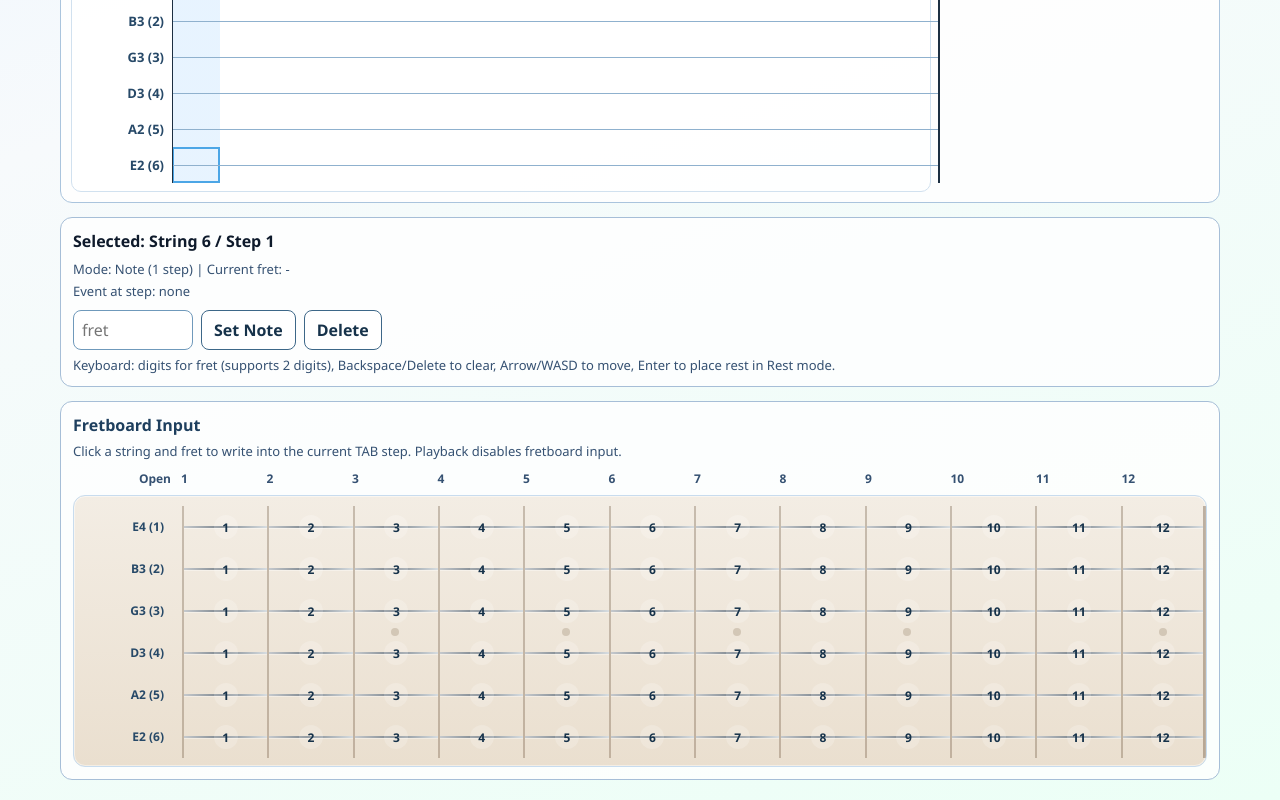
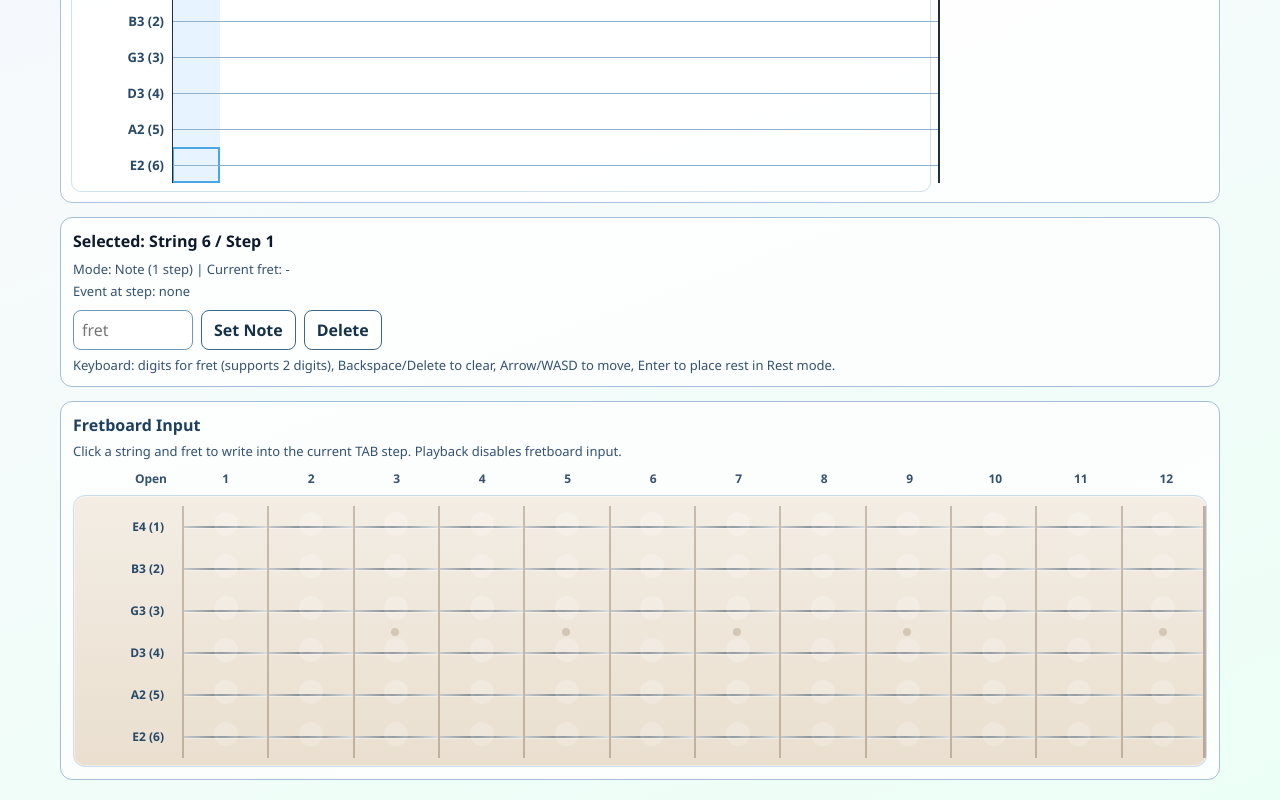
Before and after one commit to ryogy-labs/quick-tab, a Next.js app: page / in a window 1280 px wide. Shown: the part 570-1370 px from the top of the page. Built offline with nearby package versions, Linux system fonts and the light colour scheme.

Commit message:
Polish fretboard labels and hit areas

```diff
--- a/app/components/FretboardInput.module.css
+++ b/app/components/FretboardInput.module.css
@@ -43,6 +43,25 @@
   align-items: center;
   justify-content: flex-end;
   padding-right: 10px;
+}
+
+.nutSpacer {
+  padding-right: 14px;
+}
+
+.fretHeader {
+  display: flex;
+  align-items: center;
+  justify-content: center;
+  padding-left: 2px;
+}
+
+.fretHeaderLabel {
+  display: inline-flex;
+  align-items: center;
+  justify-content: center;
+  width: 100%;
+  transform: translateX(1px);
 }
 
 .board {
@@ -146,12 +165,9 @@
   display: inline-flex;
   align-items: center;
   justify-content: center;
-  min-width: 24px;
-  min-height: 24px;
+  width: 24px;
+  height: 24px;
   border-radius: 999px;
-  color: #16324a;
-  font-size: 12px;
-  font-weight: 700;
   background: rgb(255 255 255 / 0.2);
 }
 
--- a/app/components/FretboardInput.tsx
+++ b/app/components/FretboardInput.tsx
@@ -42,7 +42,7 @@ export default function FretboardInput({
           <div className={styles.nutSpacer}>Open</div>
           {FRET_NUMBERS.map((fret) => (
             <div key={`header-${fret}`} className={styles.fretHeader}>
-              {fret}
+              <span className={styles.fretHeaderLabel}>{fret}</span>
             </div>
           ))}
         </div>
@@ -81,7 +81,7 @@ export default function FretboardInput({
                   disabled={isPlaying}
                 >
                   <span className={styles.stringLine} />
-                  <span className={styles.hitArea}>{fret}</span>
+                  <span className={styles.hitArea} aria-hidden="true" />
                 </button>
               ))}
             </div>
```
